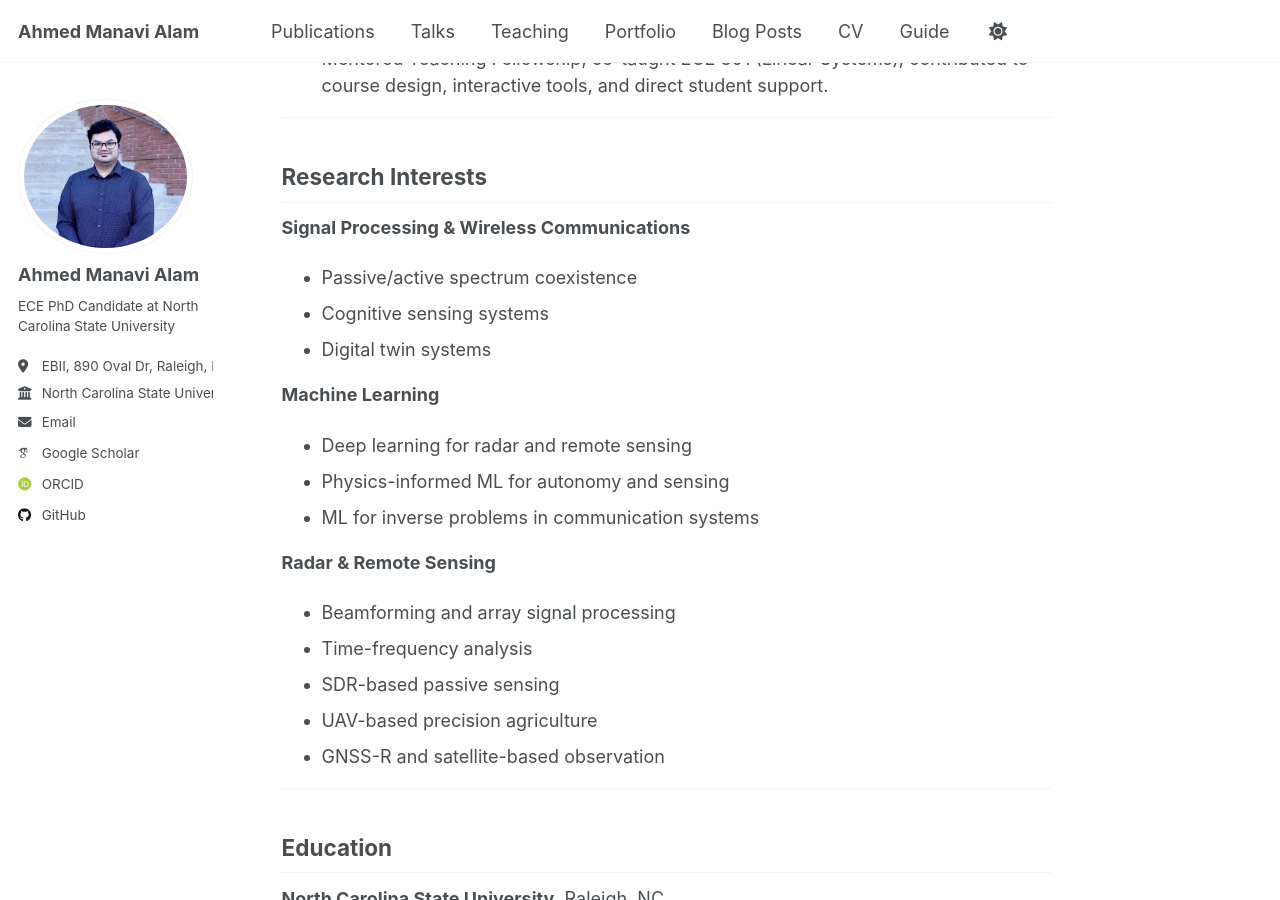
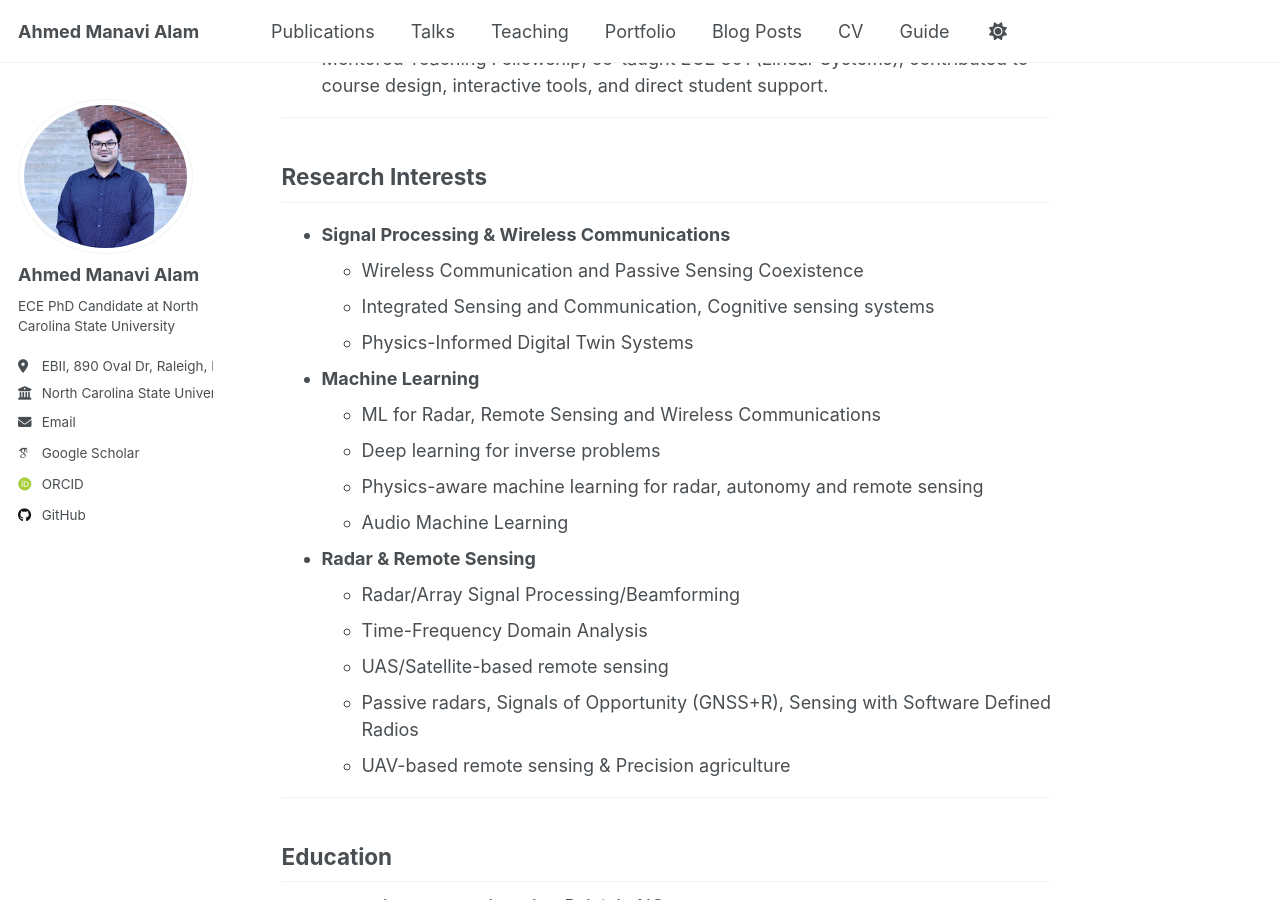
Before and after one commit to ahmed-manavi/ahmed-manavi.github.io, a Jekyll site: the page built from _pages/about.md, in a window 1280 px wide and 900 px high, scrolled down 1152 px. Built offline with Jekyll 4.4.1, drawn with Linux system fonts in a browser that asks for light colours; some web fonts are replaced.

Commit message:
Update about.md

```diff
--- a/_pages/about.md
+++ b/_pages/about.md
@@ -26,22 +26,24 @@ redirect_from:
 
 ## Research Interests
 
-**Signal Processing & Wireless Communications**
-- Passive/active spectrum coexistence
-- Cognitive sensing systems
-- Digital twin systems
+- **Signal Processing & Wireless Communications**
+  - Wireless Communication and Passive Sensing Coexistence
+  - Integrated Sensing and Communication, Cognitive sensing systems
+  - Physics-Informed Digital Twin Systems
 
-**Machine Learning**
-- Deep learning for radar and remote sensing
-- Physics-informed ML for autonomy and sensing
-- ML for inverse problems in communication systems
+- **Machine Learning**
+  - ML for Radar, Remote Sensing and Wireless Communications
+  - Deep learning for inverse problems
+  - Physics-aware machine learning for radar, autonomy and remote sensing
+  - Audio Machine Learning
 
-**Radar & Remote Sensing**
-- Beamforming and array signal processing
-- Time-frequency analysis
-- SDR-based passive sensing
-- UAV-based precision agriculture
-- GNSS-R and satellite-based observation
+- **Radar & Remote Sensing**
+  - Radar/Array Signal Processing/Beamforming
+  - Time-Frequency Domain Analysis
+  - UAS/Satellite-based remote sensing
+  - Passive radars, Signals of Opportunity (GNSS+R), Sensing with Software Defined Radios
+  - UAV-based remote sensing & Precision agriculture
+
 
 ---
 
```
